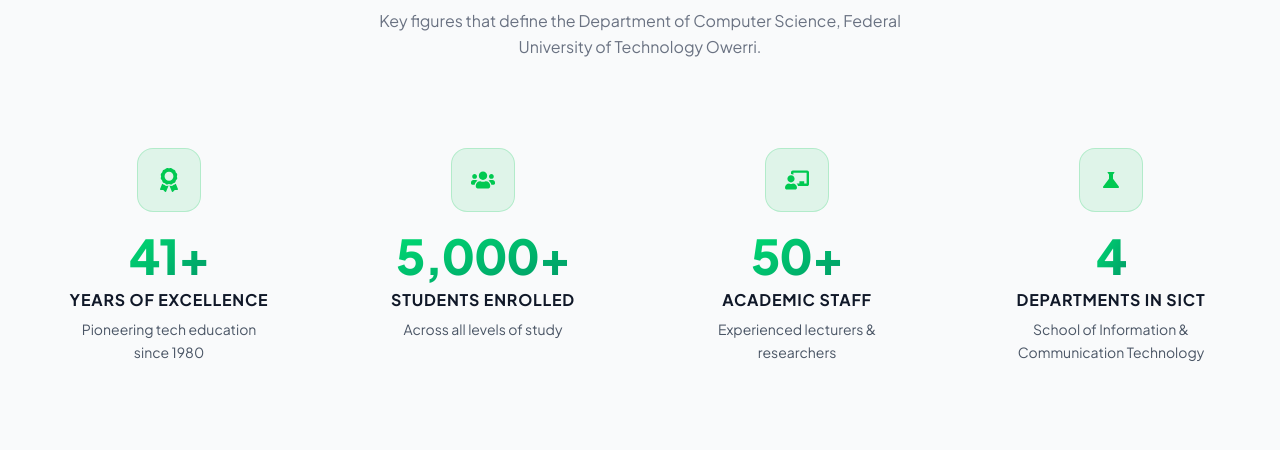
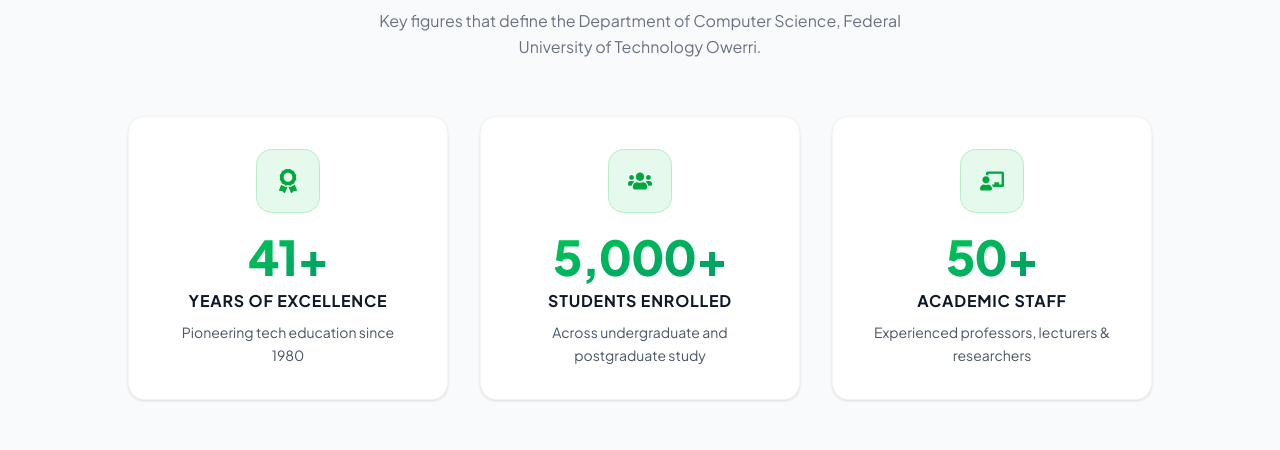
Before and after one commit to nestorcyber/nacosfuto, a React (Vite) app: page / in a window 1280 px wide. Shown: the part 1549-1999 px from the top of the page. Built offline with nearby package versions, Linux system fonts and the light colour scheme; no server answers.

Commit message:
Remove SICT stat and balance Department at a Glance into 3 cards

```diff
--- a/src/components/Home/DepartmentStats.jsx
+++ b/src/components/Home/DepartmentStats.jsx
@@ -1,7 +1,6 @@
 import React, { useState, useEffect, useRef } from 'react';
 import { useTheme } from '../../context/ThemeContext';
 import { FaGraduationCap, FaUsers, FaChalkboardTeacher, FaAward } from 'react-icons/fa';
-import { MdScience } from 'react-icons/md';
 
 const stats = [
     {
@@ -16,21 +15,14 @@ const stats = [
         value: 5000,
         suffix: '+',
         label: 'Students Enrolled',
-        description: 'Across all levels of study'
+        description: 'Across undergraduate and postgraduate study'
     },
     {
         icon: <FaChalkboardTeacher />,
         value: 50,
         suffix: '+',
         label: 'Academic Staff',
-        description: 'Experienced lecturers & researchers'
-    },
-    {
-        icon: <MdScience />,
-        value: 4,
-        suffix: '',
-        label: 'Departments in SICT',
-        description: 'School of Information & Communication Technology'
+        description: 'Experienced professors, lecturers & researchers'
     }
 ];
 
@@ -68,28 +60,28 @@ const StatCard = ({ icon, value, suffix, label, description, delay, isVisible })
 
     return (
         <div
-            className="group relative flex flex-col items-center text-center p-8 rounded-2xl transition-all duration-500"
+            className="group relative flex flex-col items-center text-center p-8 rounded-2xl bg-white dark:bg-gray-800/60 border border-gray-100 dark:border-gray-700/50 shadow-sm hover:shadow-xl hover:-translate-y-1 transition-all duration-300"
             style={{ transitionDelay: `${delay}ms` }}
         >
             {/* Glowing icon circle */}
-            <div className="w-16 h-16 rounded-2xl bg-green-500/10 border border-green-500/20 flex items-center justify-center text-green-500 text-2xl mb-5 group-hover:scale-110 group-hover:bg-green-500/20 transition-all duration-300">
+            <div className="w-16 h-16 rounded-2xl bg-green-500/10 border border-green-500/20 flex items-center justify-center text-green-600 dark:text-green-400 text-2xl mb-5 group-hover:scale-110 group-hover:bg-green-500/20 transition-all duration-300">
                 {icon}
             </div>
 
             {/* Counter */}
             <div className="text-4xl md:text-5xl font-black tracking-tight mb-2">
-                <span className="bg-gradient-to-br from-green-400 to-emerald-600 bg-clip-text text-transparent">
+                <span className="bg-gradient-to-br from-green-500 to-emerald-600 bg-clip-text text-transparent">
                     {count.toLocaleString()}{suffix}
                 </span>
             </div>
 
             {/* Label */}
-            <h3 className="text-base font-bold uppercase tracking-wider mb-1.5 text-gray-900 dark:text-white">
+            <h3 className="text-base font-bold uppercase tracking-wider mb-2 text-gray-900 dark:text-white">
                 {label}
             </h3>
 
             {/* Description */}
-            <p className="text-sm text-gray-600 dark:text-gray-300 leading-relaxed max-w-[200px]">
+            <p className="text-sm text-gray-600 dark:text-gray-300 leading-relaxed max-w-[240px]">
                 {description}
             </p>
         </div>
@@ -135,8 +127,8 @@ const DepartmentStats = () => {
                     </p>
                 </div>
 
-                {/* Stats Grid */}
-                <div className="grid grid-cols-2 lg:grid-cols-4 gap-6">
+                {/* Stats Grid - Balanced 3 Columns */}
+                <div className="grid grid-cols-1 md:grid-cols-3 gap-8 max-w-5xl mx-auto">
                     {stats.map((stat, index) => (
                         <StatCard
                             key={stat.label}
```
